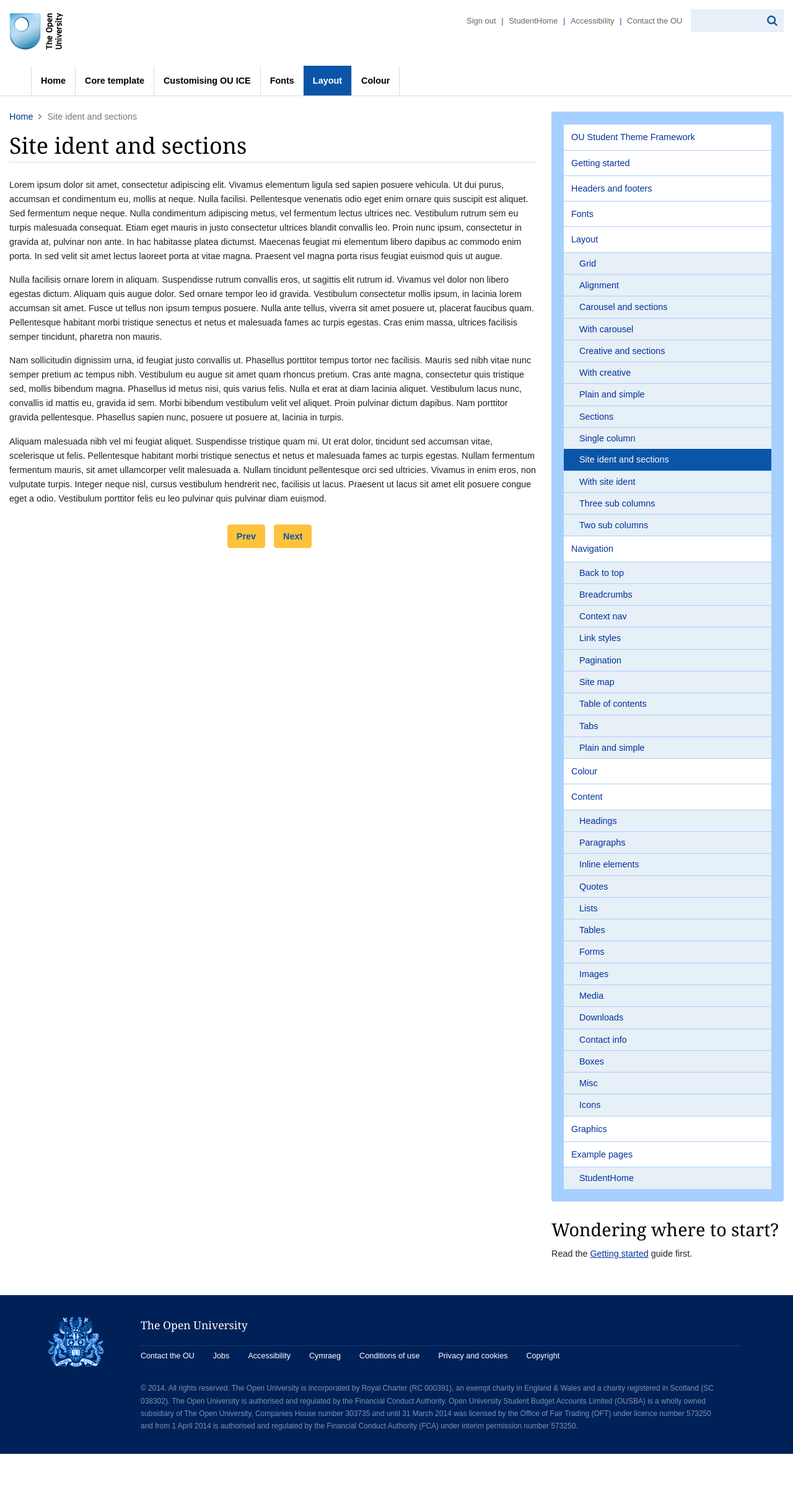
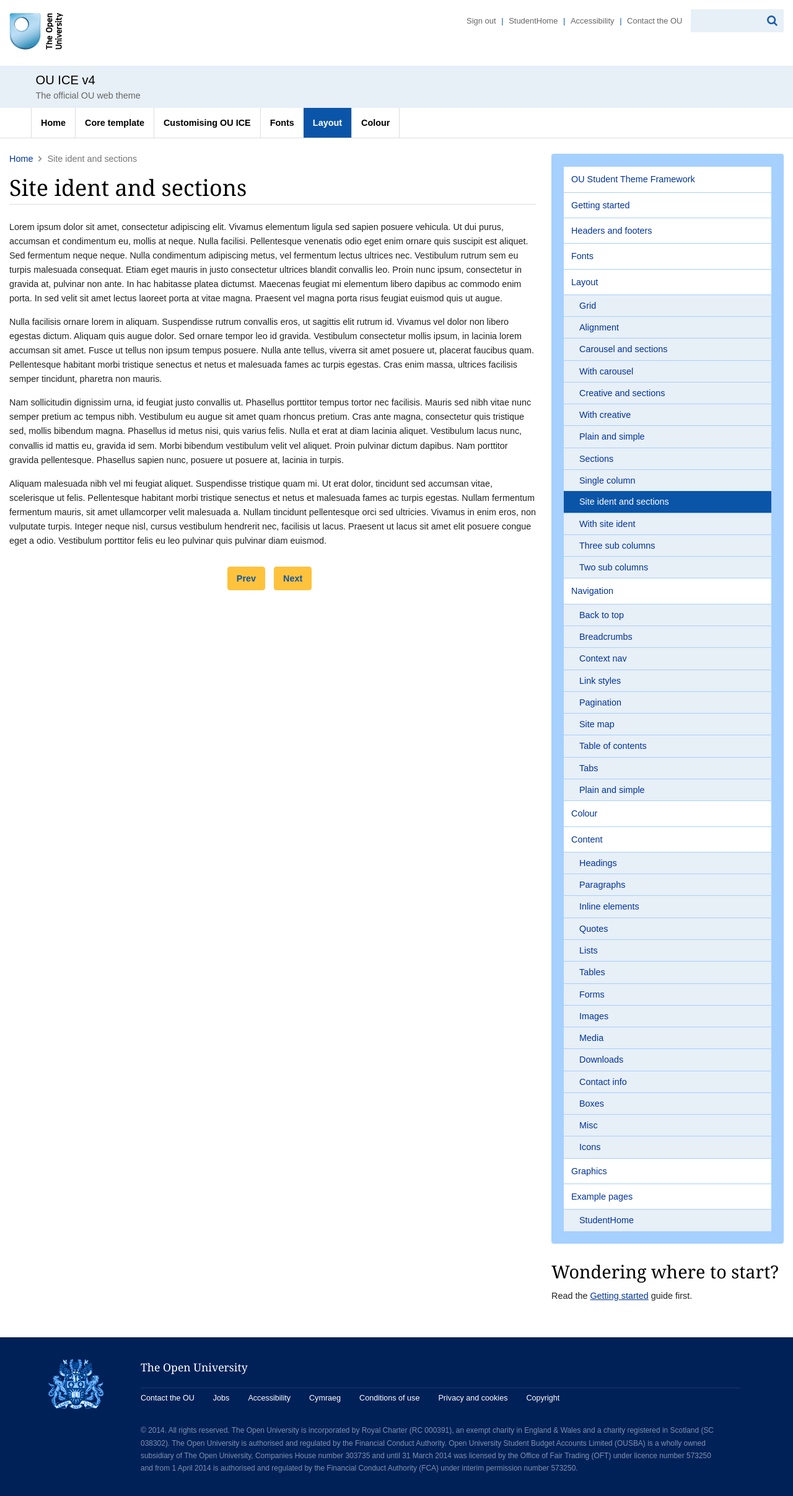
Before and after one commit to the-open-university/student-theme-framework, a Jekyll site: the page built from layout-site-ident-and-sections.html, in a window 1280 px wide. Shown: the whole page at 62% size. Built offline with Jekyll 4.4.1, drawn with Linux system fonts in a browser that asks for light colours; nearby versions of some CDN libraries; before the commit the page ends 2345 px from its top, so only the background shows below that.

Commit message:
bug fixes

```diff
--- a/gui/lists.css
+++ b/gui/lists.css
@@ -53,7 +53,7 @@
 
 #ou-content ul.ou-list-alt li:last-child {border-bottom:none;}
 
-#ou-content ul li:before {content: "";}
+#ou-content ul.ou-list-alt li:before {content: "";}
 
 ul.ou-list-alt li a {text-decoration:none;}
 
--- a/layout-site-ident-and-sections.html
+++ b/layout-site-ident-and-sections.html
@@ -6,6 +6,11 @@ parent: layout
 <div id="ou-site">
 
 <div id="ou-site-header">
+
+<div id="ou-site-ident">
+<p id="ou-site-title"><a href="index.php">OU ICE v4</a></p>
+<p id="ou-site-description">The official OU web theme</p>
+</div>
 
 <ul class="ou-sections">
 <li><a href="index.php">Home</a></li>
```
